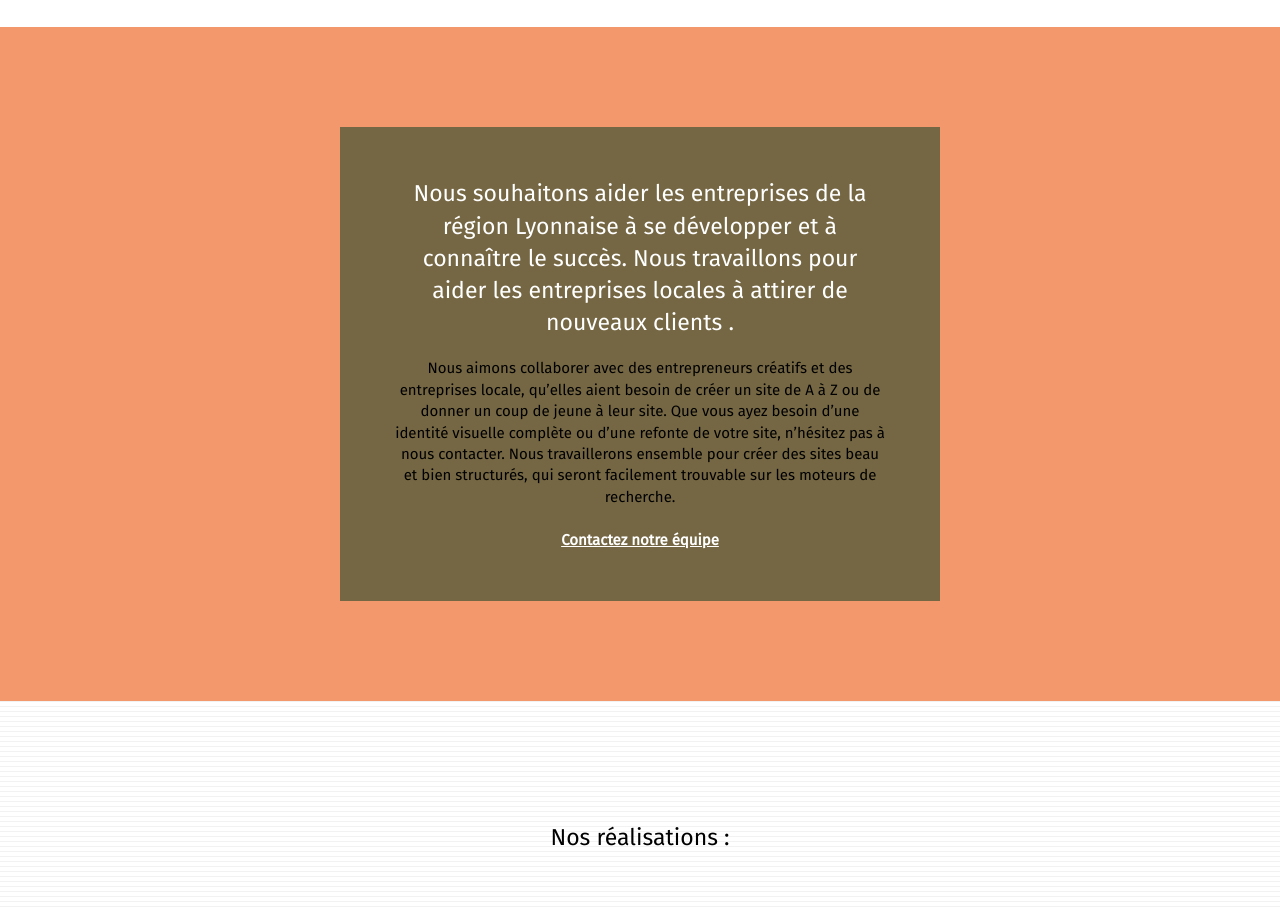
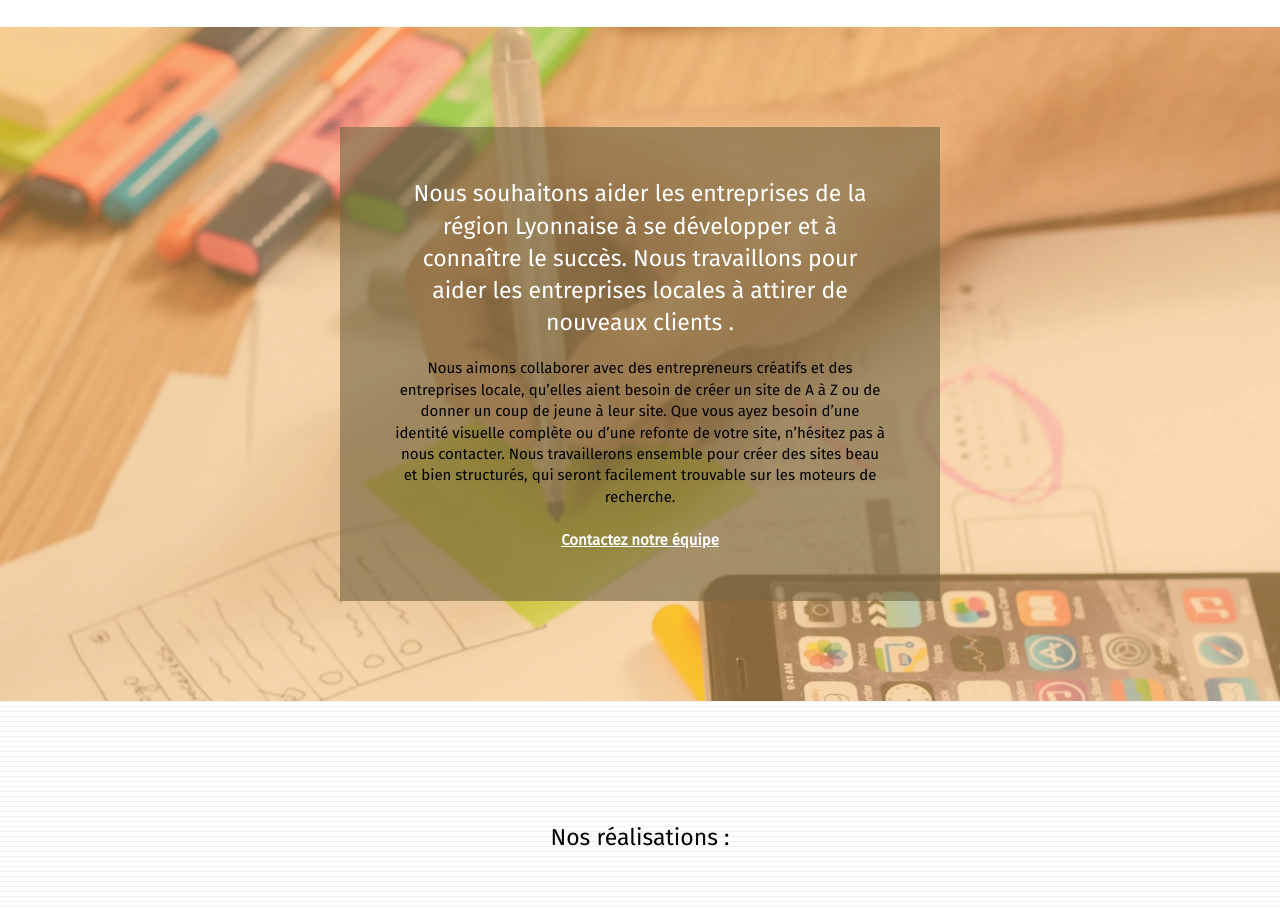
Before and after one commit to clemcsd/LaPanthere, a plain HTML site: page index.html in a window 1280 px wide. Shown: the part 1160-2070 px from the top of the page. Drawn offline with Linux system fonts and the light colour scheme.

Commit message:
modifications

```diff
--- a/index.html
+++ b/index.html
@@ -68,7 +68,7 @@
 </div>
 </header>
 <!-- bloc-0 END -->
-
+<main>
 <!-- bloc-1-presentation -->
 <div class="bloc bgc-dark-slate-blue bg-banniere d-bloc bg-t-edge bloc-bg-texture texture-paper b-parallax" id="bloc-1-hero">
 	<div class="container bloc-lg">
@@ -234,7 +234,7 @@
     </div>
 </section>
 <!-- bloc-5-cta END -->
-
+</main>
 <!-- Footer - bloc-8 -->
 <footer>
     <div class="bloc bgc-atomic-tangerine d-bloc" id="bloc-8">
--- a/style.css
+++ b/style.css
@@ -753,7 +753,7 @@ h4 {
 }
 
 .black-background {
-    background-color: #756743;
+    background-color: #756743a1;
     padding: 40px 40px 40px 40px;
 }
 
```
Also changed, not shown: contact.html (+2 -1 lines), img/agence-la-panthere.webp (added), img/image-de-presentation.webp (added).
